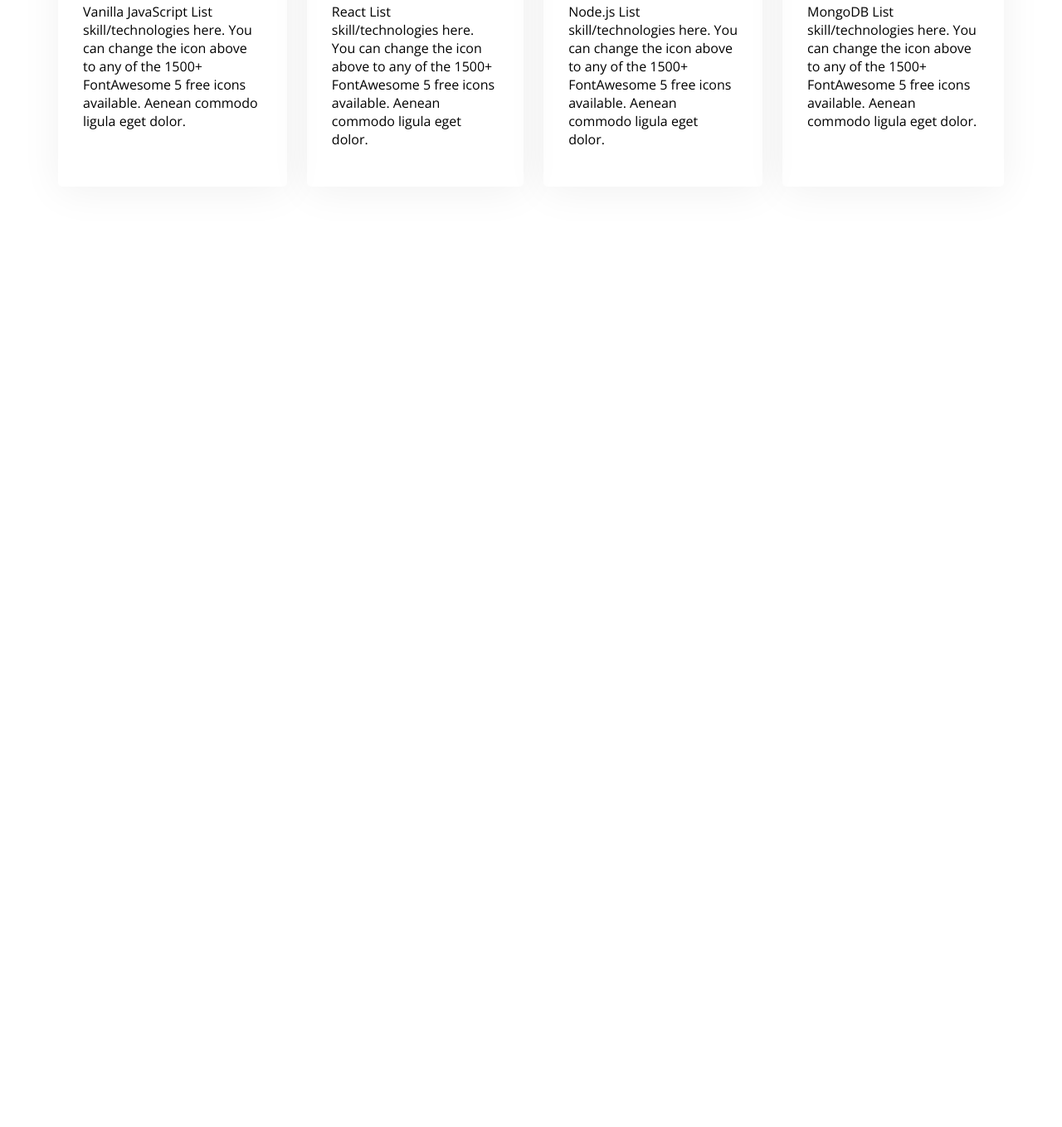
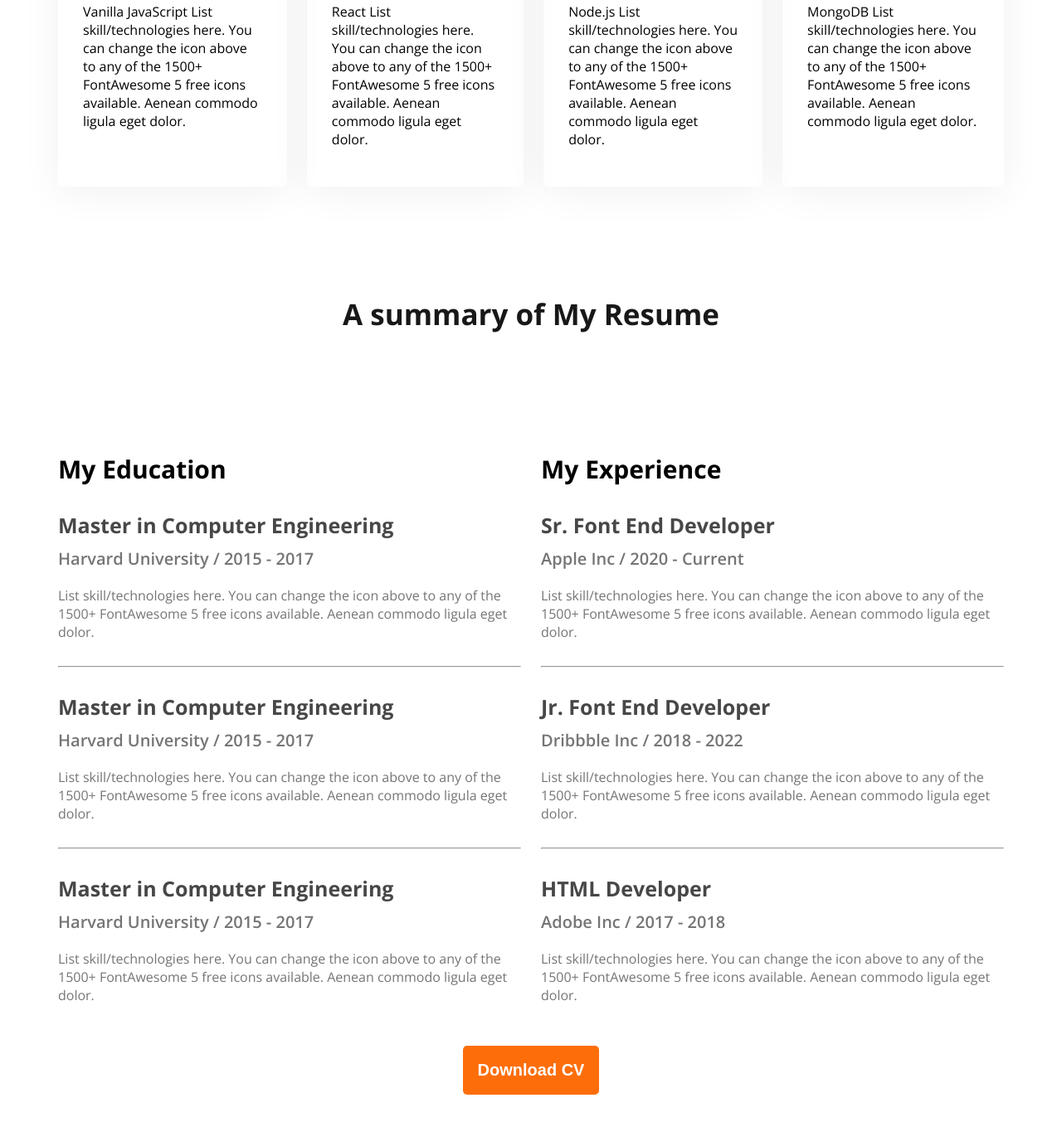
Before and after one commit to aseelrahman/web-dev-portfolio, a plain HTML site: page index.html in a window 1280 px wide. Shown: the part 1980-3339 px from the top of the page at 83% size. Before the commit the page ends 2335 px from the top, so only its background shows below. Drawn offline with nearby package versions, Linux system fonts and the light colour scheme.

Commit message:
resume section complete

```diff
--- a/index.html
+++ b/index.html
@@ -39,7 +39,7 @@
       </div>
     </header>
     <main>
-      <!-- About Section -->
+      <!-- ABOUT SECTION -->
       <section class="about secondary-bg">
         <h3 class="section-title">About Me</h3>
         <p class="section-description">
@@ -68,7 +68,7 @@
           </div>
         </div>
       </section>
-      <!-- What I do Section -->
+      <!-- WHAT I DO SECTION -->
       <section class="skills">
         <h3 class="section-title text-center">What I do</h3>
         <p class="section-description text-center">
@@ -117,6 +117,89 @@
           </div>
         </div>
       </section>
+      <!-- RESUME SECTION -->
+      <section class="resume">
+        <h3 class="section-title resume-title text-center">
+          A summary of My Resume
+        </h3>
+        <div class="resume-container">
+          <!-- COLUMN 1 -->
+          <div class="resume-column">
+            <h3 class="resume-column-title">My Education</h3>
+            <div class="experience">
+              <h4 class="experience-title">Master in Computer Engineering</h4>
+              <h5 class="experience-sub-title">
+                Harvard University / 2015 - 2017
+              </h5>
+              <div class="experience-description">
+                List skill/technologies here. You can change the icon above to
+                any of the 1500+ FontAwesome 5 free icons available. Aenean
+                commodo ligula eget dolor.
+              </div>
+              <hr />
+            </div>
+            <div class="experience">
+              <h4 class="experience-title">Master in Computer Engineering</h4>
+              <h5 class="experience-sub-title">
+                Harvard University / 2015 - 2017
+              </h5>
+              <div class="experience-description">
+                List skill/technologies here. You can change the icon above to
+                any of the 1500+ FontAwesome 5 free icons available. Aenean
+                commodo ligula eget dolor.
+              </div>
+              <hr />
+            </div>
+            <div class="experience">
+              <h4 class="experience-title">Master in Computer Engineering</h4>
+              <h5 class="experience-sub-title">
+                Harvard University / 2015 - 2017
+              </h5>
+              <div class="experience-description">
+                List skill/technologies here. You can change the icon above to
+                any of the 1500+ FontAwesome 5 free icons available. Aenean
+                commodo ligula eget dolor.
+              </div>
+            </div>
+          </div>
+          <!-- COLUMN 2 -->
+          <div class="resume-column">
+            <h3 class="resume-column-title">My Experience</h3>
+            <div class="experience">
+              <h4 class="experience-title">Sr. Font End Developer</h4>
+              <h5 class="experience-sub-title">Apple Inc / 2020 - Current</h5>
+              <div class="experience-description">
+                List skill/technologies here. You can change the icon above to
+                any of the 1500+ FontAwesome 5 free icons available. Aenean
+                commodo ligula eget dolor.
+              </div>
+              <hr />
+            </div>
+            <div class="experience">
+              <h4 class="experience-title">Jr. Font End Developer</h4>
+              <h5 class="experience-sub-title">Dribbble Inc / 2018 - 2022</h5>
+              <div class="experience-description">
+                List skill/technologies here. You can change the icon above to
+                any of the 1500+ FontAwesome 5 free icons available. Aenean
+                commodo ligula eget dolor.
+              </div>
+              <hr />
+            </div>
+            <div class="experience">
+              <h4 class="experience-title">HTML Developer</h4>
+              <h5 class="experience-sub-title">Adobe Inc / 2017 - 2018</h5>
+              <div class="experience-description">
+                List skill/technologies here. You can change the icon above to
+                any of the 1500+ FontAwesome 5 free icons available. Aenean
+                commodo ligula eget dolor.
+              </div>
+            </div>
+          </div>
+        </div>
+        <div class="text-center resume-download-cv">
+          <button class="btn-primary">Download CV</button>
+        </div>
+      </section>
     </main>
     <footer></footer>
   </body>
--- a/styles/portfolio.css
+++ b/styles/portfolio.css
@@ -127,3 +127,40 @@ main section{
     display: flex;
     gap: 24px;
 }
+/* RESUME SECTION STYLES */
+.resume-container{
+    display: flex;
+    gap: 24px;
+}
+.resume-title{
+    margin-bottom: 113px;
+}
+.resume-column-title{
+    font-size: 30px;
+    margin-bottom: 30px;
+}
+.experience-title{
+    color:#474747;
+    font-size: 25px;
+    font-weight: bold;
+    margin: 10px 0;
+}
+.experience-sub-title{
+    color: #757575;
+    font-size: 20px;
+    font-weight: 600;
+    margin-top: 10px;
+    margin-bottom: 20px;
+}
+.experience-description{
+    color: #757575;
+    font-size: 16px;
+}
+
+.resume hr{
+    margin: 30px 0;
+    color: #D1D1D1;
+}
+.resume-download-cv{
+    margin-top: 50px;
+}
```
